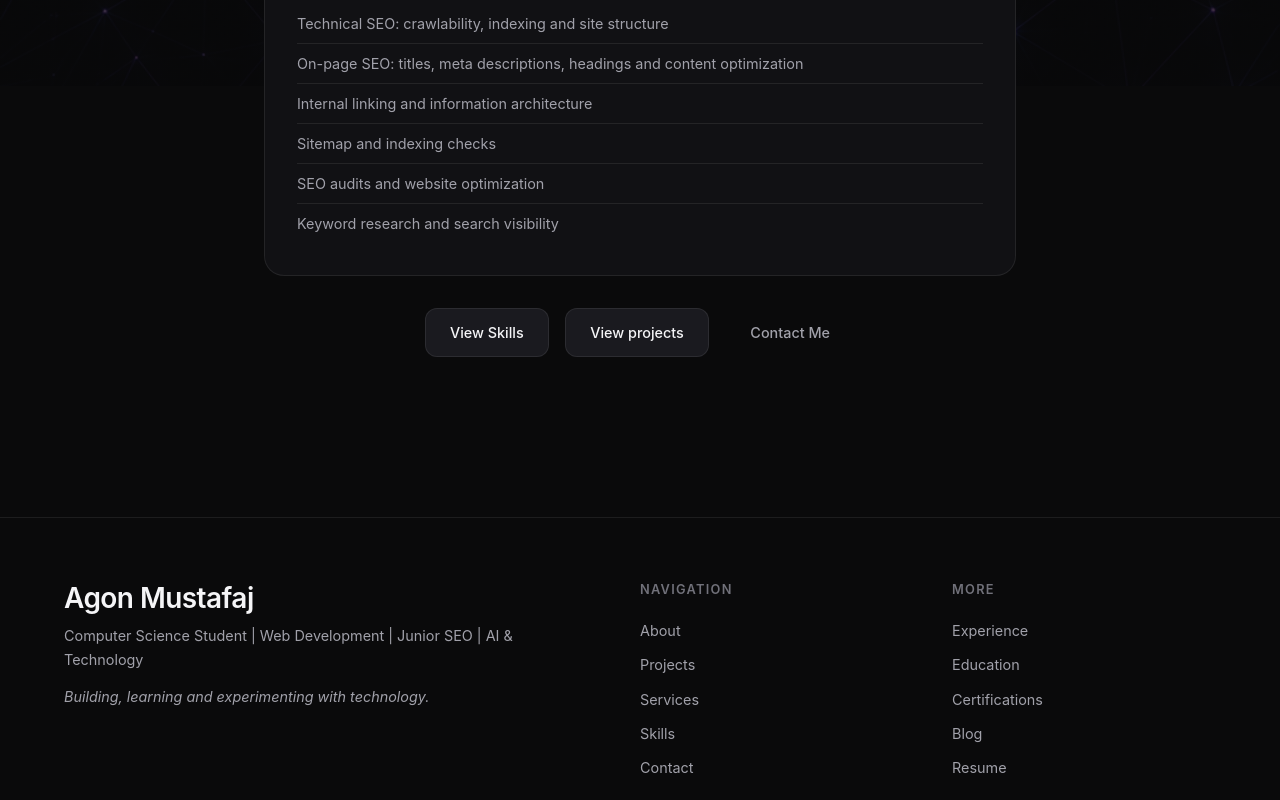
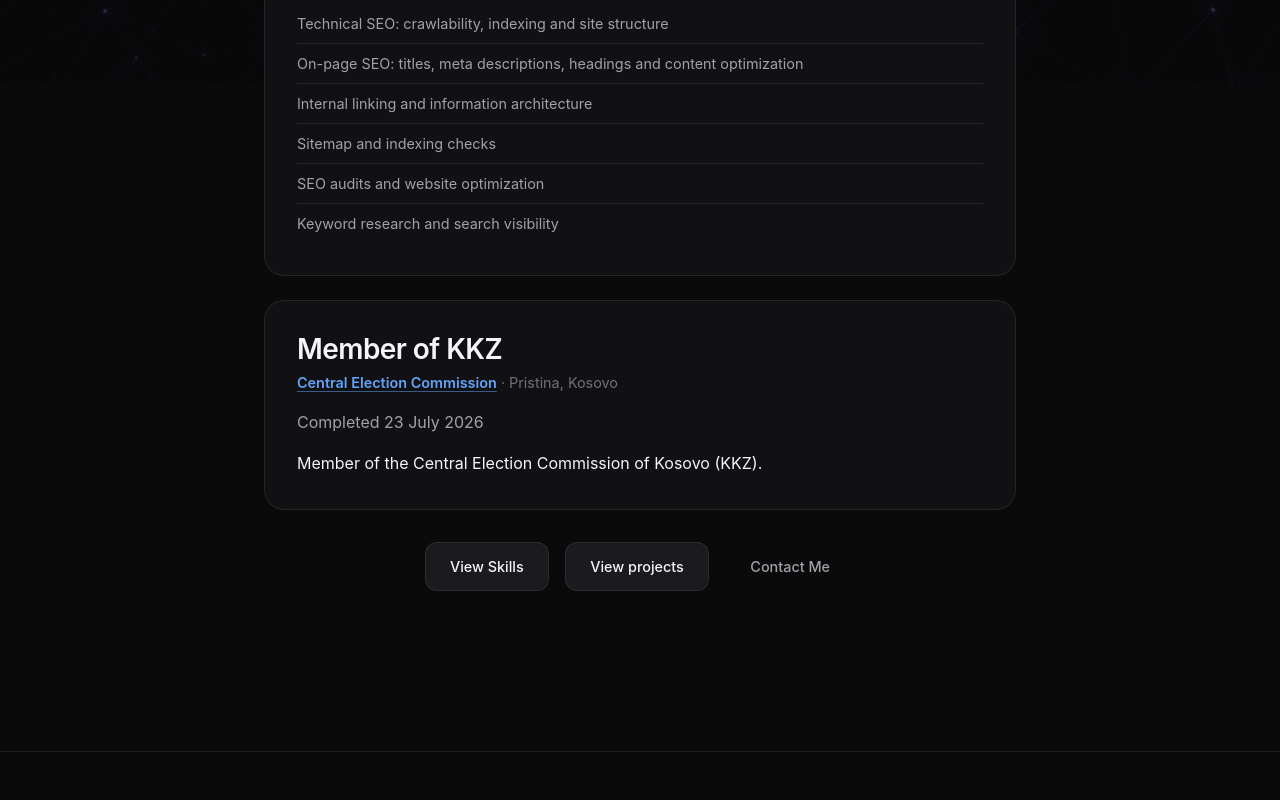
Before and after one commit to agonmustafaj/portfolio, a plain HTML site: page experience/index.html in a window 1280 px wide. Shown: the part 714-1514 px from the top of the page. Drawn offline with Linux system fonts and the light colour scheme.

Commit message:
Add KKZ membership to the CV, completed 23 July 2026.

```diff
--- a/experience/index.html
+++ b/experience/index.html
@@ -27,7 +27,7 @@
   <meta name="twitter:image:alt" content="Agon Mustafaj, Computer Science student, web developer and Junior SEO">
   <link rel="icon" type="image/png" href="/assets/images/favicon.png">
   <link rel="apple-touch-icon" href="/assets/images/favicon.png">
-  <link rel="stylesheet" href="/css/style.css?v=20260827j">
+  <link rel="stylesheet" href="/css/style.css?v=20260910a">
   <script type="application/ld+json">
   {
     "@context": "https://schema.org",
@@ -109,6 +109,13 @@
           </ul>
         </article>
 
+        <article class="info-card reveal">
+          <h3 data-i18n="kkz.title">Member of KKZ</h3>
+          <p class="meta"><a class="company-link" href="https://www.kqz-ks.org/" target="_blank" rel="noopener noreferrer" data-i18n="kkz.org">Central Election Commission</a> · <span data-i18n="profile.location">Pristina, Kosovo</span></p>
+          <p class="text-secondary" style="margin-bottom:1rem" data-i18n="kkz.dates">Completed 23 July 2026</p>
+          <p data-i18n="kkz.role">Member of the Central Election Commission of Kosovo (KKZ).</p>
+        </article>
+
         <div class="reveal" style="margin-top:2rem;text-align:center">
           <a href="/skills/" class="btn btn-secondary" data-i18n="ui.viewSkills">View Skills</a>
           <a href="/projects/" class="btn btn-secondary" style="margin-left:0.75rem" data-i18n="ui.viewProjects">View projects</a>
@@ -120,8 +127,8 @@
 
   <div id="site-footer"></div>
 
-  <script src="/js/data.js?v=20260827j"></script>
-  <script src="/js/i18n.js?v=20260827j"></script>
-  <script src="/js/script.js?v=20260827j"></script>
+  <script src="/js/data.js?v=20260910a"></script>
+  <script src="/js/i18n.js?v=20260910a"></script>
+  <script src="/js/script.js?v=20260910a"></script>
 </body>
 </html>
--- a/js/i18n.js
+++ b/js/i18n.js
@@ -143,7 +143,13 @@
       'meta.cv.title': 'CV | Agon Mustafaj — Computer Science, Web Development & SEO',
       'meta.cv.desc': 'The CV of Agon Mustafaj: Computer Science student at the University of Prishtina, Junior SEO at thenovalab, with web development projects and course certificates.',
       'meta.404.title': 'Page Not Found | Agon Mustafaj',
-      'meta.404.desc': 'The page you are looking for could not be found.'
+      'meta.404.desc': 'The page you are looking for could not be found.',
+      'kkz.title': 'Member of KKZ',
+      'kkz.org': 'Central Election Commission',
+      'kkz.dates': 'Completed 23 July 2026',
+      'kkz.meta': 'Pristina, Kosovo · Completed 23 July 2026',
+      'kkz.role': 'Member of the Central Election Commission of Kosovo (KKZ).',
+      'about.completed': 'Completed'
     },
     sq: {
       'nav.home': 'Kreu',
@@ -333,6 +339,7 @@
       'about.uni': 'Universiteti i Prishtinës',
       'about.cs': 'Shkenca kompjuterike',
       'about.current': 'Në vazhdim',
+      'about.completed': 'Përfunduar',
       'about.webProjects': 'Projekte webi',
       'about.webProjectsSub': 'Ndërtoj webfaqe reale',
       'about.learnAlways': 'Mësim i vazhdueshëm',
@@ -413,6 +420,11 @@
       'experience.r4': 'Kontrolle të sitemap-it dhe indeksimit',
       'experience.r5': 'Auditime SEO dhe optimizim i webfaqeve',
       'experience.r6': 'Kërkim fjalësh kyçe dhe dukshmëri në kërkim',
+      'kkz.title': 'Anëtar i KKZ',
+      'kkz.org': 'Komisioni Qendror i Zgjedhjeve',
+      'kkz.dates': 'Përfunduar më 23 korrik 2026',
+      'kkz.meta': 'Prishtinë, Kosovë · Përfunduar më 23 korrik 2026',
+      'kkz.role': 'Anëtar i Komisionit Qendror të Zgjedhjeve (KKZ).',
 
       'certs.label': 'Të mësuarit',
       'certs.title': 'Certifikata dhe mësim i vazhdueshëm',
```
Also changed, not shown: about/index.html (+9 -4 lines), cv/index.html (+9 -4 lines).
